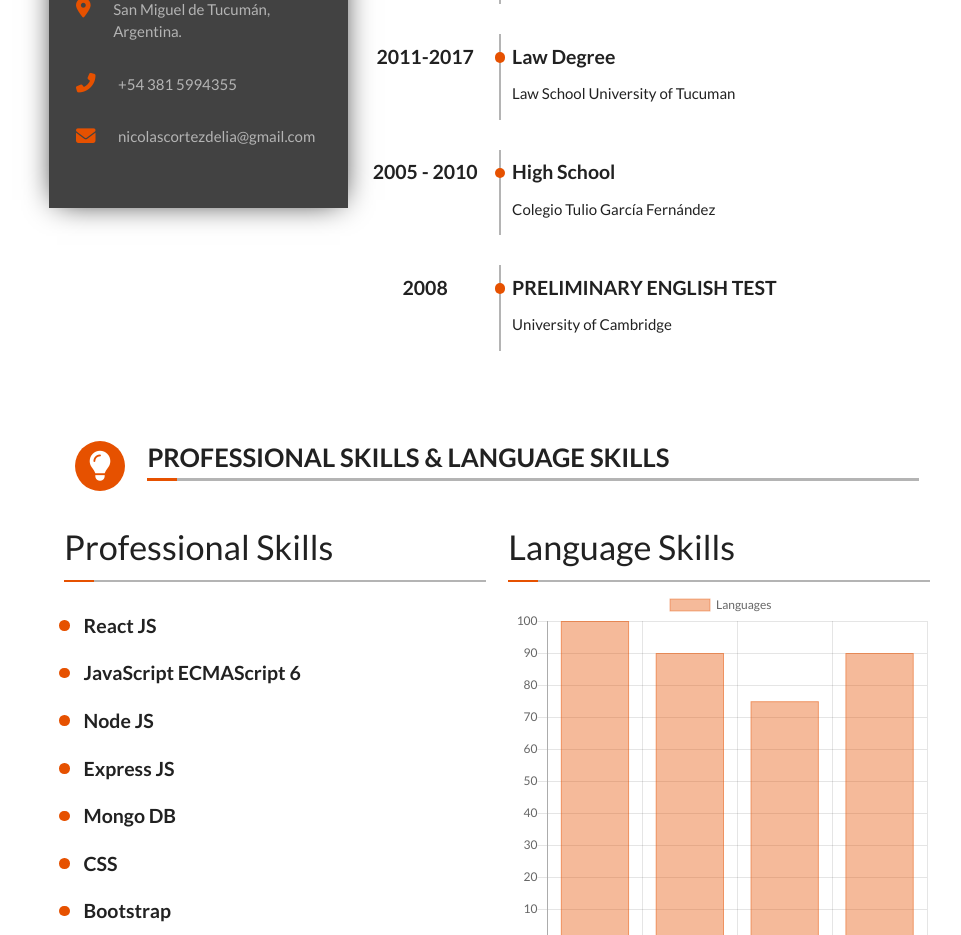
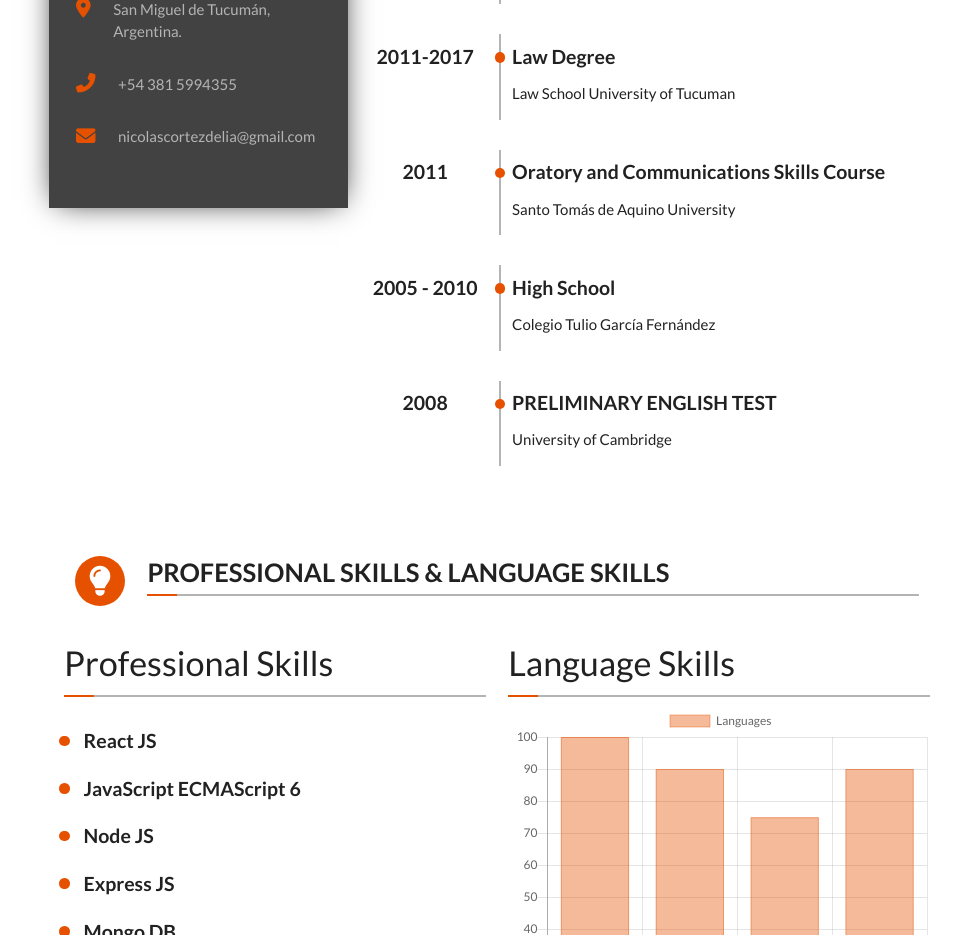
Before and after one commit to nicolascortezdelia/CV, a React (Create React App) app: page / in a window 1280 px wide. Shown: the part 1080-2015 px from the top of the page, without its empty margins (143-1104 px from the left). Built offline with nearby package versions, Linux system fonts and the light colour scheme.

Commit message:
agrego curso de oratoria en Educations

```diff
--- a/src/Components/Body/Education/Education.js
+++ b/src/Components/Body/Education/Education.js
@@ -40,8 +40,6 @@ const Education = () => {
               <h6>Post Graduate Degree</h6>
               <p>
               Personal Data Protection at Austral University
-
-
               </p>
             </div>
           </div>
@@ -77,6 +75,18 @@ const Education = () => {
             </p>
           </div>
         </div>
+        <div className="row content-sections">
+            <div className="col s12 m4 xl3 center-align bg-years">
+              <h6>2011</h6>
+            </div>
+            <div className="col s12 m8 xl9 content-border-left">
+              <div className="circles"></div>
+              <h6>Oratory and Communications Skills Course</h6>
+              <p>
+              Santo Tomás de Aquino University
+              </p>
+            </div>
+          </div>
       </Fade>
       <Fade bottom>
         <div className="row content-sections">
```
